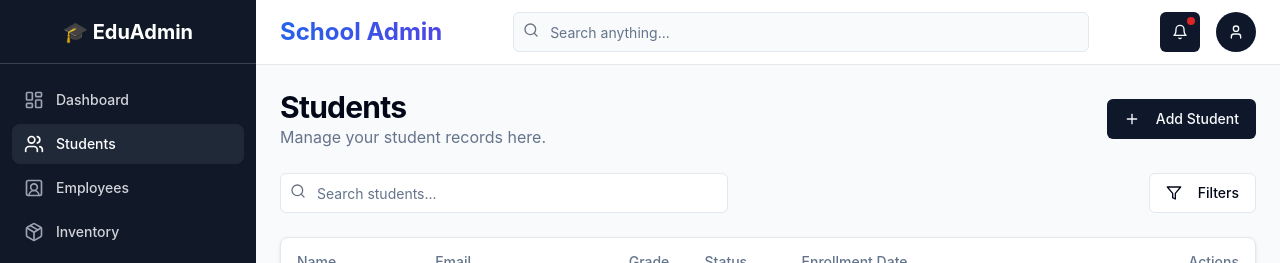
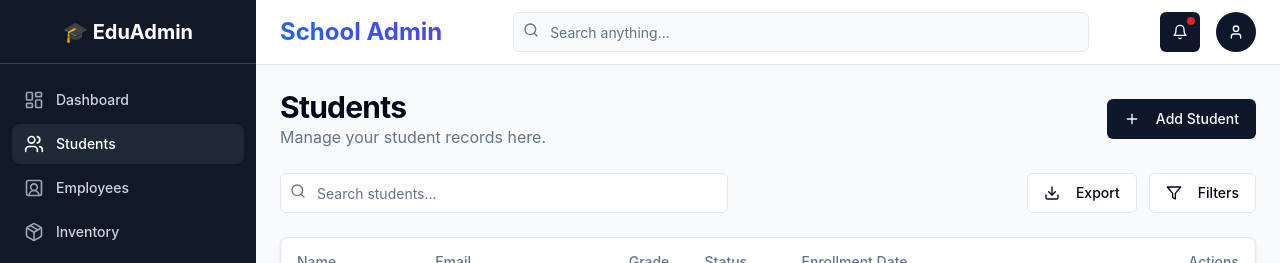
Before and after one commit to Navin-2001/Modular-Dashboard-UI-Template, a React (Vite) app: page /students in a window 1280 px wide. Shown: the top 263 px of the page. Built offline with nearby package versions, Linux system fonts and the light colour scheme.

Commit message:
Add the button
Export button create

```diff
--- a/src/pages/students.jsx
+++ b/src/pages/students.jsx
@@ -9,7 +9,7 @@ import {
 } from "@/components/ui/table";
 import { Button } from "@/components/ui/button";
 import { Input } from "@/components/ui/input";
-import { Search, Filter, Plus, Pencil, Trash, Eye } from "lucide-react";
+import { Search, Filter, Plus, Pencil, Trash, Eye, Download } from "lucide-react";
 import { mockStudents } from "@/lib/mock-data";
 import { StudentFormDialog } from "@/components/student-form-dialog";
 
@@ -43,6 +43,11 @@ export function Students() {
     }
   };
 
+  const handleExport = () => {
+    // Implement export functionality here
+    console.log("Exporting data...");
+  };
+
   return (
     <div className="space-y-6">
       <div className="flex items-center justify-between">
@@ -72,10 +77,16 @@ export function Students() {
             className="pl-9 max-w-md"
           />
         </div>
-        <Button variant="outline" className="flex items-center">
-          <Filter className="mr-2 h-4 w-4" />
-          Filters
-        </Button>
+        <div className="flex items-center gap-3">
+          <Button variant="outline" onClick={handleExport}>
+            <Download className="mr-2 h-4 w-4" />
+            Export
+          </Button>
+          <Button variant="outline" className="flex items-center">
+            <Filter className="mr-2 h-4 w-4" />
+            Filters
+          </Button>
+        </div>
       </div>
 
       <div className="rounded-lg border bg-white shadow">
```
